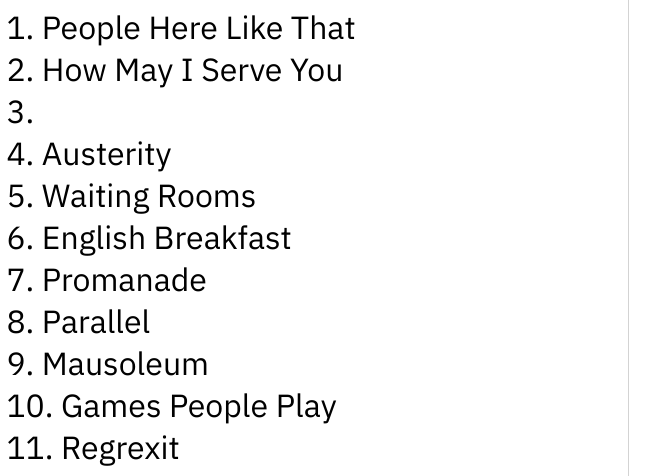
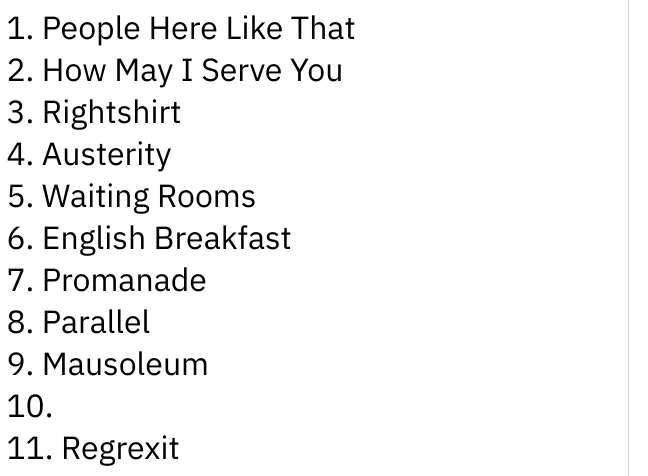
Before and after one commit to josegoliva/josecarlosgarciaoliva, a plain HTML site: page perinola.html in a window 1280 px wide. Shown: the top 476 px of the page, 0-648 px from the left. Drawn offline with Linux system fonts and the light colour scheme; grey boxes are pictures that could not be loaded.

Commit message:
Update perinola.html

```diff
--- a/perinola.html
+++ b/perinola.html
@@ -57,14 +57,14 @@
 				<ul>
 						                <li><a href="peopleherelikethat.html">People Here Like That</a></li>
 								<li><a href="howmayiserveyou.html">How May I Serve You</a></li>
-								<li><a class="thisone" href="rightshirt.html">Rightshirt</a></li>
+								<li><a href="rightshirt.html">Rightshirt</a></li>
 								<li><a href="austerity.html">Austerity</a></li>
 								<li><a href="arlington.html">Waiting Rooms</a></li>
 								<li><a href="englishbreakfast.html">English Breakfast</a></li>
 								<li><a href="emigrantimmigrant.html">Promanade</a></li>
 								<li><a href="refugiados.html">Parallel</a></li>
 								<li><a href="newspaper.html">Mausoleum</a></li>
-								<li><a href="perinola.html">Games People Play</a></li>
+								<li><a class="thisone" href="perinola.html">Games People Play</a></li>
 								<li><a href="regrexit.html">Regrexit</a></li>
 								<li><a href="expireddate.html">Best Before</a></li>
 				</ul>
```
